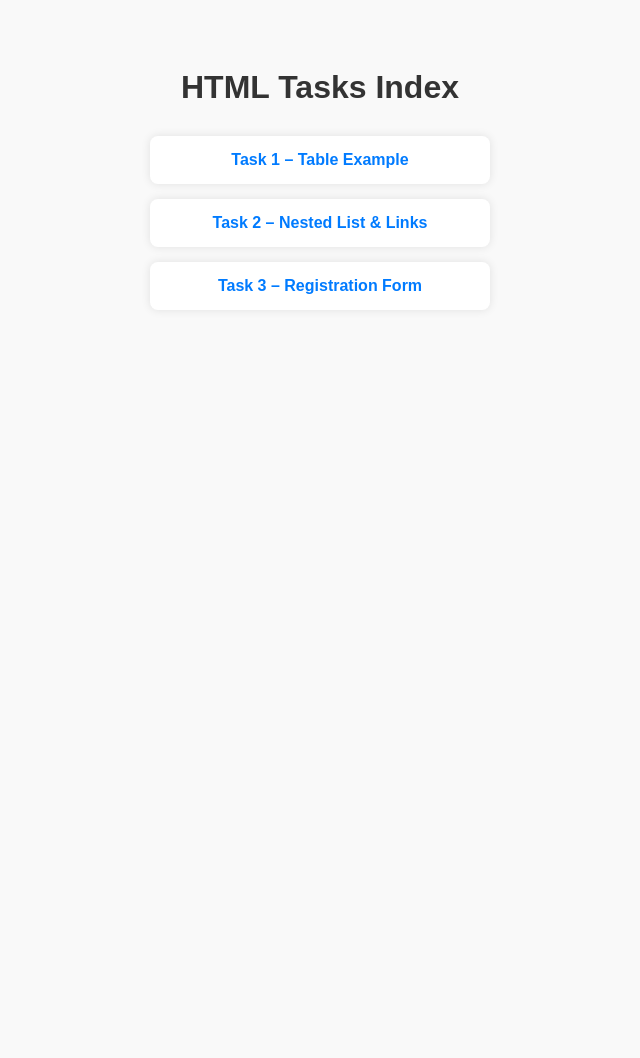
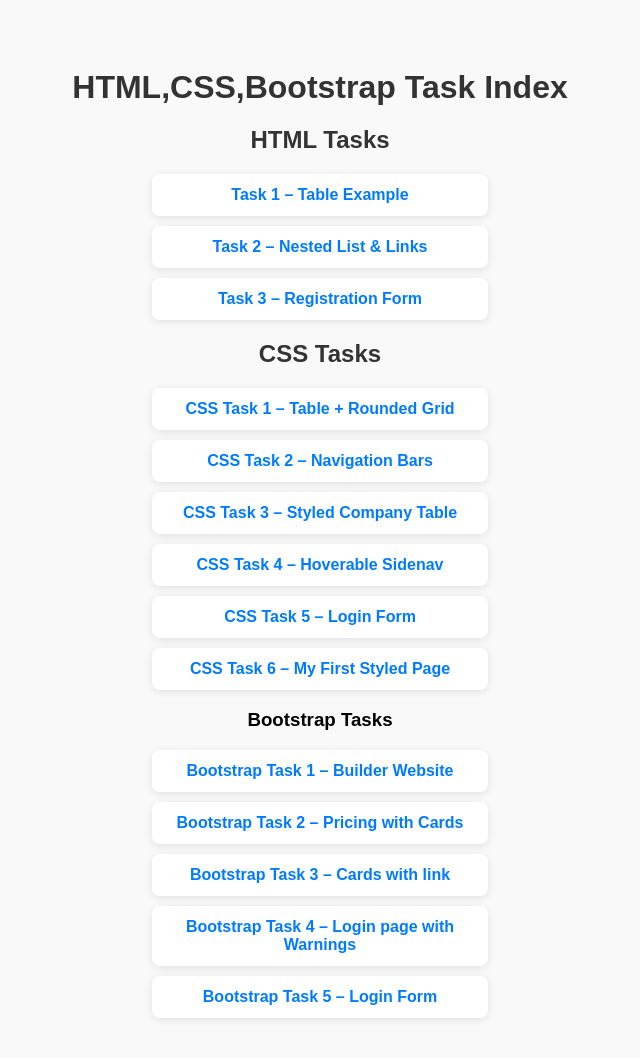
Before and after one commit to hmBRUNDA1/HTMLWEEK1, a plain HTML site: page index.html in a window 1280 px wide. Shown: the whole page, without its empty margins (320-960 px from the left). Before the commit the page ends 800 px from the top, so only its background shows below. Drawn offline with Linux system fonts and the light colour scheme.

Commit message:
Update index.html

```diff
--- a/index.html
+++ b/index.html
@@ -12,9 +12,9 @@
       text-align: center;
     }
 
-    h1 {
+    h1, h2 {
       color: #333;
-      margin-bottom: 30px;
+      margin-bottom: 20px;
     }
 
     ul {
@@ -24,11 +24,11 @@
 
     li {
       background-color: #ffffff;
-      margin: 15px auto;
-      padding: 15px 20px;
+      margin: 10px auto;
+      padding: 12px 18px;
       width: 300px;
       border-radius: 8px;
-      box-shadow: 0 0 10px rgba(0, 0, 0, 0.1);
+      box-shadow: 0 2px 8px rgba(0, 0, 0, 0.1);
     }
 
     a {
@@ -41,17 +41,42 @@
     a:hover {
       text-decoration: underline;
     }
+
+    section {
+      margin-bottom: 50px;
+    }
   </style>
 </head>
 <body>
 
-  <h1>HTML Tasks Index</h1>
+  <h1>HTML,CSS,Bootstrap Task Index</h1>
 
-  <ul>
-    <li><a href="w1task1.html">Task 1 – Table Example</a></li>
-    <li><a href="w1task2.html">Task 2 – Nested List & Links</a></li>
-    <li><a href="w1task3.html">Task 3 – Registration Form</a></li>
-  </ul>
+  <section>
+    <h2>HTML Tasks</h2>
+    <ul>
+      <li><a href="w1task1.html">Task 1 – Table Example</a></li>
+      <li><a href="w1task2.html">Task 2 – Nested List & Links</a></li>
+      <li><a href="w1task3.html">Task 3 – Registration Form</a></li>
+    </ul>
+
+    <h2>CSS Tasks</h2>
+    <ul>
+      <li><a href="w1task4.html">CSS Task 1 – Table + Rounded Grid</a></li>
+      <li><a href="w1task5.html">CSS Task 2 – Navigation Bars</a></li>
+      <li><a href="w1task6.html">CSS Task 3 – Styled Company Table</a></li>
+      <li><a href="w1task7.html">CSS Task 4 – Hoverable Sidenav</a></li>
+      <li><a href="w1task8.html">CSS Task 5 – Login Form</a></li>
+      <li><a href="w1task9.html">CSS Task 6 – My First Styled Page</a></li>
+    </ul>
+    <h3>Bootstrap Tasks</h3>
+    <ul>
+      <li><a href="w1task10.html">Bootstrap Task 1 – Builder Website</a></li>
+      <li><a href="w1task11.html">Bootstrap Task 2 – Pricing with Cards</a></li>
+      <li><a href="w1task12.html">Bootstrap Task 3 – Cards with link</a></li>
+      <li><a href="w1task13.html">Bootstrap Task 4 – Login page with Warnings</a></li>
+      <li><a href="w1task14.html">Bootstrap Task 5 – Login Form</a></li
+    </ul>
+  </section>
 
 </body>
 </html>
```
